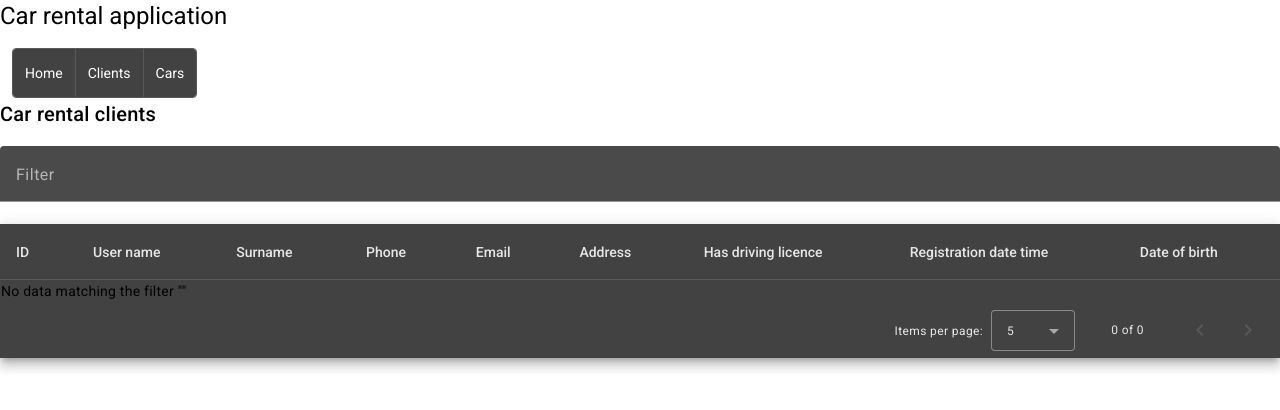
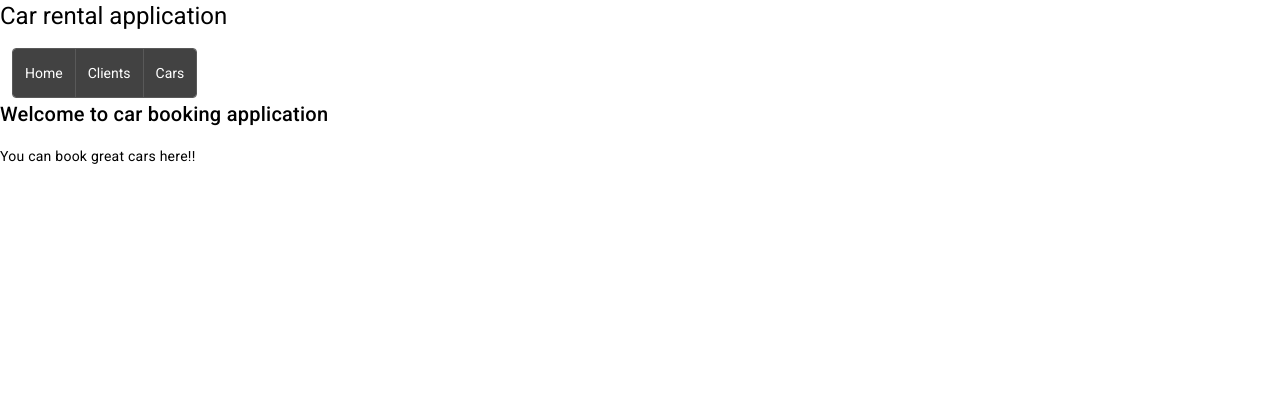
Before and after one commit to keidio/car-rental-project, an Angular app in the folder frontend/: page / in a window 1280 px wide. Shown: the top 410 px of the page. Built offline with nearby package versions, Linux system fonts and the light colour scheme; no server answers.

Commit message:
Navigation bar finally works

```diff
--- a/frontend/src/app/components/app-component/app.component.html
+++ b/frontend/src/app/components/app-component/app.component.html
@@ -1,3 +1,3 @@
 <app-top-bar></app-top-bar>
 <app-navigation-bar></app-navigation-bar>
-<app-clients></app-clients>
+<router-outlet></router-outlet>
--- /dev/null
+++ b/frontend/src/app/components/home-page/home-page.component.html
@@ -0,0 +1,4 @@
+<div>
+  <h2>Welcome to car booking application</h2>
+  <p>You can book great cars here!!</p>
+</div>
--- a/frontend/src/app/components/navigation-bar/navigation-bar.component.html
+++ b/frontend/src/app/components/navigation-bar/navigation-bar.component.html
@@ -1,5 +1,5 @@
 <mat-button-toggle-group name="fontStyle" aria-label="Font Style">
-  <mat-button-toggle value="home">Home</mat-button-toggle>
-  <mat-button-toggle value="clients">Clients</mat-button-toggle>
-  <mat-button-toggle value="cars">Cars</mat-button-toggle>
+  <mat-button-toggle [routerLink]="['']">Home</mat-button-toggle>
+  <mat-button-toggle [routerLink]="['/clients']">Clients</mat-button-toggle>
+  <mat-button-toggle >Cars</mat-button-toggle>
 </mat-button-toggle-group>
```
Also changed, not shown: frontend/src/app/app.module.ts (+10 -2 lines), frontend/src/app/components/home-page/home-page.component.ts (added, +10 -0 lines), frontend/src/app/components/home-page/home-page.component.css (added), 1 other file (tests, documents, lock files or other folders).
